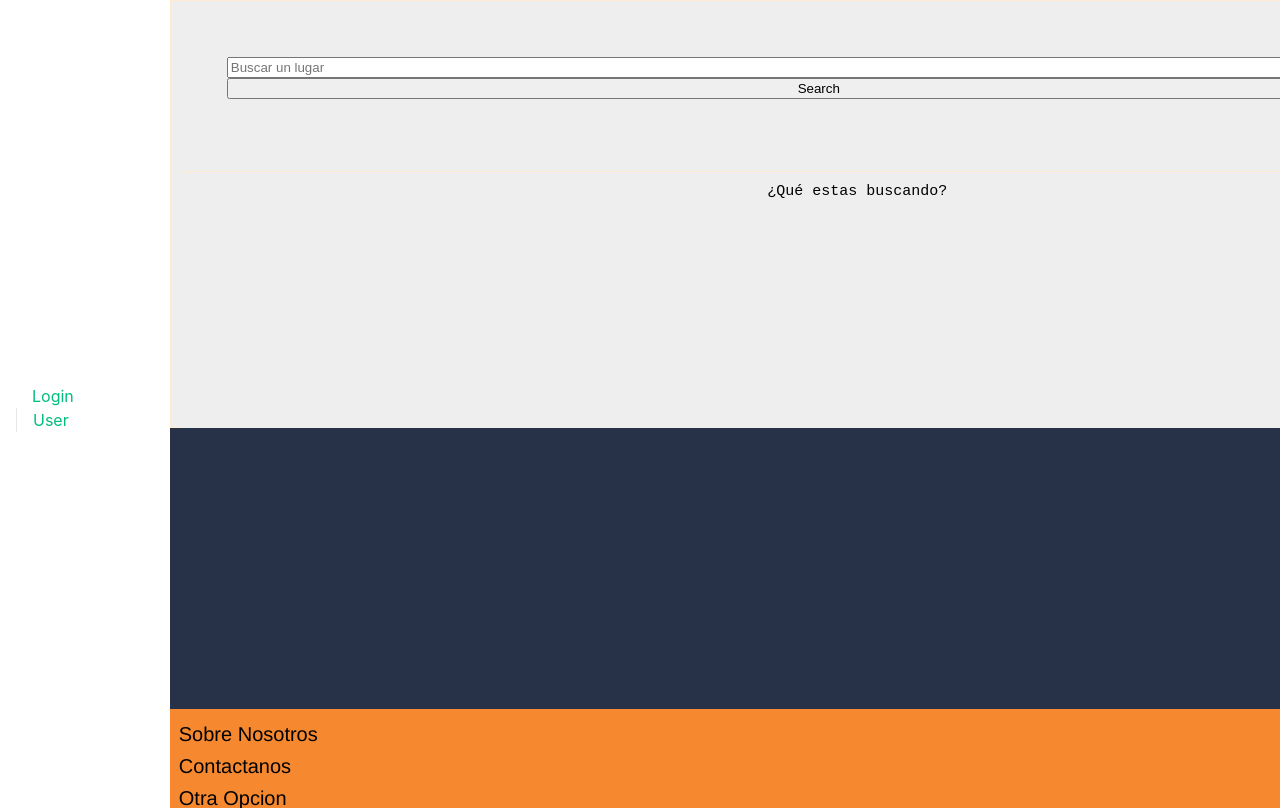
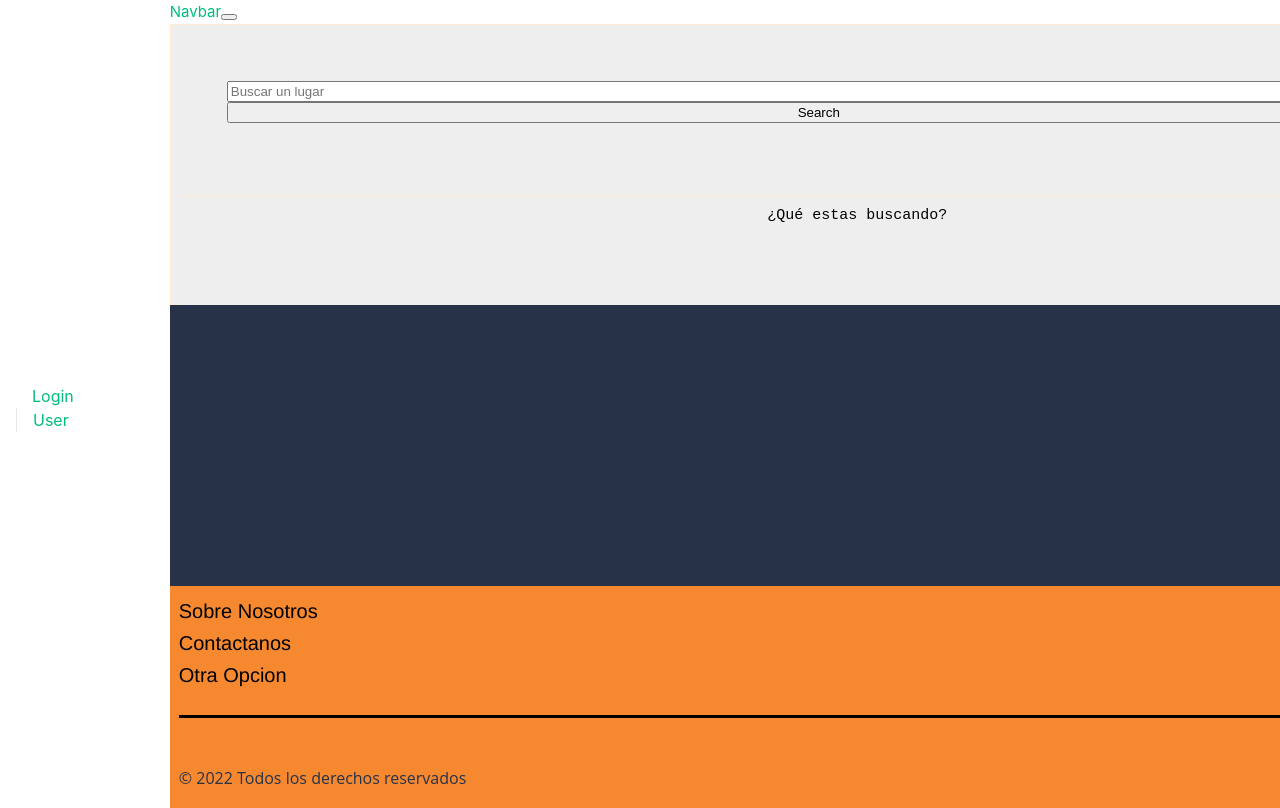
Before and after one commit to l1zz3th/Airbnb_vistas, a Vue app: page /lugar in a window 1280 px wide. Shown: the top 808 px of the page. Built offline with nearby package versions, Linux system fonts and the light colour scheme.

Commit message:
confirmar

```diff
--- a/src/components/Lugar.vue
+++ b/src/components/Lugar.vue
@@ -6,6 +6,11 @@
 <!-- Inicio de Navbar -->
 <nav class="navbar navbar-dark bg-dark">
   <!-- Navbar content -->
+  <a class="navbar-brand" href="#">Navbar</a>
+  <button class="navbar-toggler" type="button" data-toggle="collapse" data-target="#navbarSupportedContent" aria-controls="navbarSupportedContent" aria-expanded="false" aria-label="Toggle navigation">
+    <span class="navbar-toggler-icon"></span>
+  </button>
+
 </nav>
 
   <!-- Contenedor 1, abarca el buscador -->
@@ -66,8 +71,8 @@
 <style scoped>
 /* Estilos para contenedor 1 */
 .container-1 {
-  width: 1366px;
-  height: 428px;
+    width: 1366px;
+  height: 281px;
   padding: 8px 8px 8px 8px;
   background: #eeeeee;
   border-color: #ffebd2;
--- a/src/views/HomeView.vue
+++ b/src/views/HomeView.vue
@@ -1,9 +1,9 @@
 <script setup>
-import TheWelcome from '../components/TheWelcome.vue'
+import Login from '../components/Login.vue'
 </script>
 
 <template>
   <main>
-    <TheWelcome />
+    <Login />
   </main>
 </template>
```
Also changed, not shown: src/components/HelloWorld.vue (deleted, +0 -12 lines), src/components/Login.vue (renamed from src/components/TheWelcome.vue).
